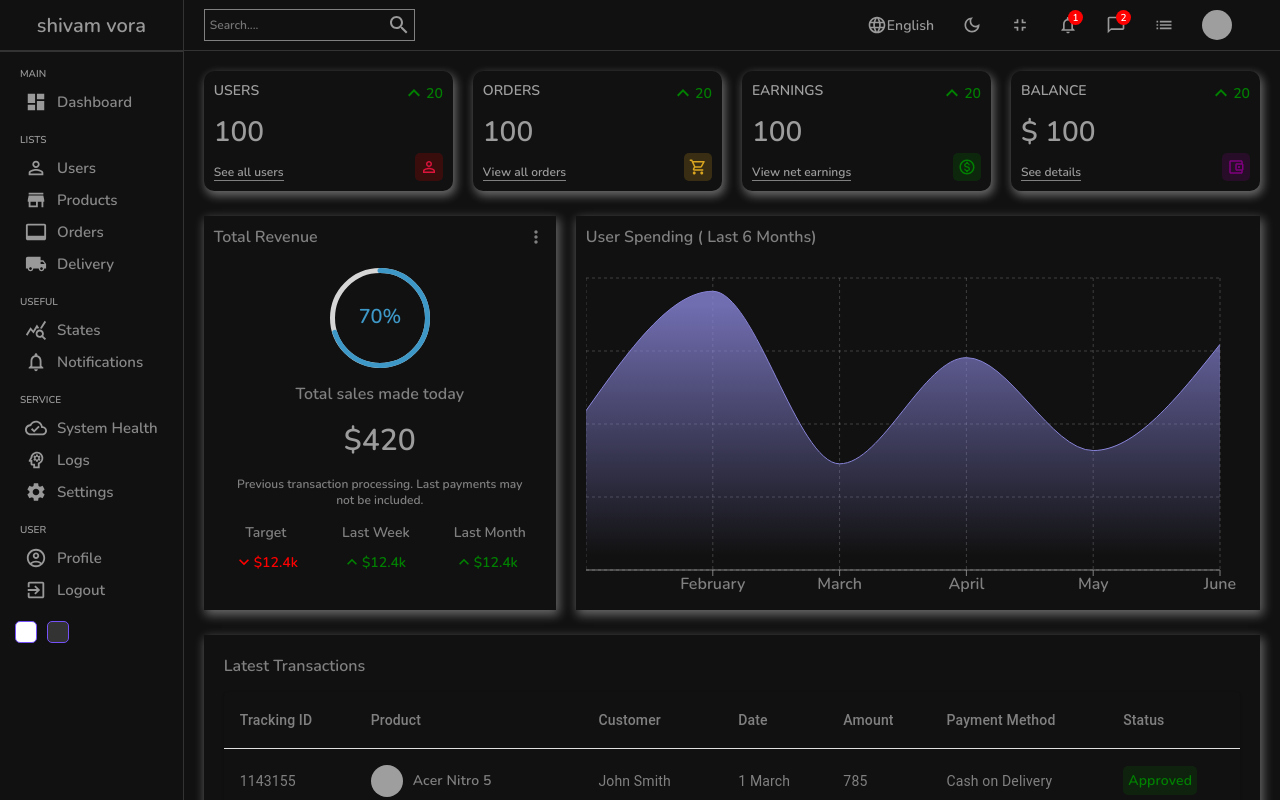
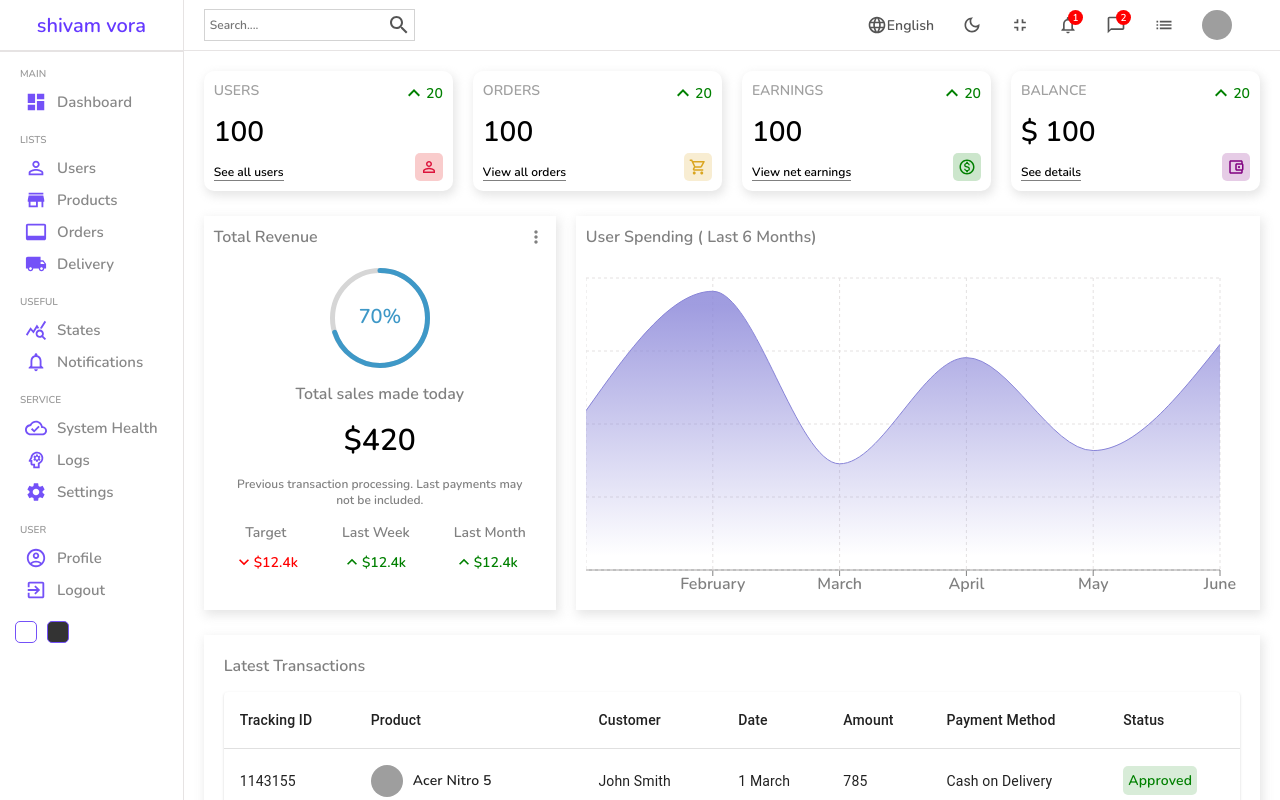
Before and after one commit to shivamvora/React-Admin, a React (Create React App) app: page / in a window 1280 px wide. Shown: the top 800 px of the page. Built offline with nearby package versions, Linux system fonts and the light colour scheme; grey boxes are pictures that could not be loaded.

Commit message:
complete

```diff
--- a/src/App.js
+++ b/src/App.js
@@ -1,4 +1,5 @@
 import Home from "./pages/home/Home";
+import React, { useState } from 'react';
 import Login from './pages/login/Login';
 import List from './pages/list/List';
 import Single from './pages/single/Single';
@@ -10,10 +11,13 @@
   Route,
 } from "react-router-dom";
 import './style/dark.scss';
+import { useContext } from "react";
+import { DarkModeContext } from "./context/darkModeContext";
 
 function App() {
+  const { darkMode } = useContext( DarkModeContext )
   return (
-    <div className="app dark">
+    <div className={darkMode ? "app dark" : "app"}>
       <BrowserRouter>
         <Routes>
           <Route path="/">
--- a/src/components/navbar/Navbar.jsx
+++ b/src/components/navbar/Navbar.jsx
@@ -8,8 +8,12 @@
 
 import React from 'react';
 import './navbar.scss';
+import { DarkModeContext } from '../../context/darkModeContext';
+import { useContext } from 'react';
 
 const Navbar = () => {
+  const { dispatch } = useContext( DarkModeContext )
+
   return (
     <div className='navbar'>
       <div className="wrapper">
@@ -24,7 +28,7 @@
           English
           </div>
 
-          <div className="item">
+          <div className="item" onClick={()=>dispatch({type:"TOGGLE"})}>
           <DarkModeOutlinedIcon className='icon' />
           </div>
 
--- a/src/components/navbar/navbar.scss
+++ b/src/components/navbar/navbar.scss
@@ -40,6 +40,7 @@
 
                 .icon{
                     font-size: 20px;
+                    cursor: pointer;
                 }
                 .avatar{
                     width: 30px;
--- a/src/components/sidebar/Sidebar.jsx
+++ b/src/components/sidebar/Sidebar.jsx
@@ -13,9 +13,13 @@
 import AccountCircleOutlinedIcon from '@mui/icons-material/AccountCircleOutlined';
 import ExitToAppOutlinedIcon from '@mui/icons-material/ExitToAppOutlined';
 import {Link} from "react-router-dom";
+import { DarkModeContext } from '../../context/darkModeContext';
+import { useContext } from 'react';
 
 
 const Sidebar = () => {
+  const { dispatch } = useContext( DarkModeContext )
+
   return (
     <div className='sidebar'>
         <div className="top">
@@ -95,8 +99,8 @@
             </div>
         </div>
         <div className="bottom">
-            <div className="colorOption"></div>
-            <div className="colorOption"></div>
+            <div className="colorOption" onClick={()=>dispatch({type:"LIGHT"})}></div>
+            <div className="colorOption" onClick={()=>dispatch({type:"DARK"})}></div>
         </div>
     </div>
   )
--- /dev/null
+++ b/src/context/darkModeContext.js
@@ -0,0 +1,16 @@
+import { createContext, useReducer } from "react"
+import DarkModeReducer from "./darkModeReducer";
+
+const INITIAL_STATE = {
+    darkMode: false
+}
+
+export const DarkModeContext = createContext( INITIAL_STATE );
+
+export const DarkModeContextProvider = ( { children } ) => {
+    const [state, dispatch] = useReducer( DarkModeReducer, INITIAL_STATE );
+
+    return (
+        <DarkModeContext.Provider value={{ darkMode: state.darkMode, dispatch }}>{children}</DarkModeContext.Provider>
+    )
+}
--- /dev/null
+++ b/src/context/darkModeReducer.js
@@ -0,0 +1,23 @@
+const DarkModeReducer = ( state, action ) => {
+    switch ( action.type ) {
+        case "LIGHT": {
+            return {
+                darkMode: false
+            }
+        }
+        case "DARK": {
+            return {
+                darkMode: true
+            }
+        }
+        case "TOGGLE": {
+            return {
+                darkMode: !state.darkMode
+            }
+        }
+        default:
+            return state;
+    }
+}
+
+export default DarkModeReducer;
--- a/src/index.js
+++ b/src/index.js
@@ -1,10 +1,13 @@
 import React from 'react';
 import ReactDOM from 'react-dom';
 import App from './App';
+import { DarkModeContextProvider } from './context/darkModeContext';
 
 ReactDOM.render(
   <React.StrictMode>
-    <App />
+    <DarkModeContextProvider>
+      <App />
+    </DarkModeContextProvider>
   </React.StrictMode>,
   document.getElementById( 'root' )
 );
--- a/src/style/dark.scss
+++ b/src/style/dark.scss
@@ -52,8 +52,10 @@
             .viewButton,.deleteButton{
                 color: gray;
                 border: none;
-
             }
         }
     }
+    input{
+        background-color: transparent;
+    }
 }
```
Also changed, not shown: 1 other file (tests, documents, lock files or other folders).
